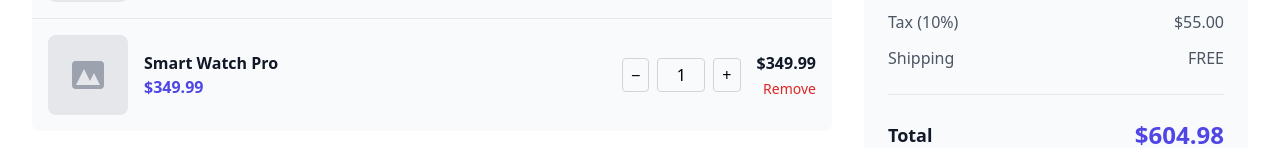
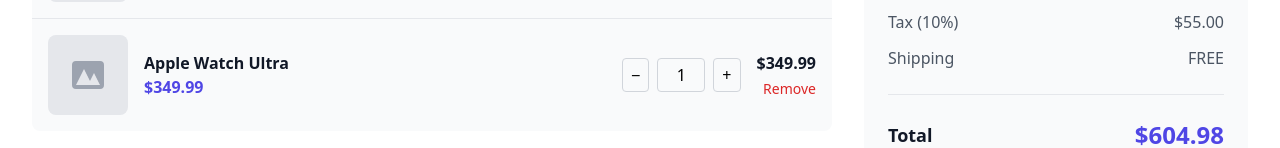
Before and after one commit to OhoBEiD/ai-demo-shop, a Next.js app: page /cart in a window 1280 px wide. Shown: the part 258-406 px from the top of the page. Built offline with nearby package versions, Linux system fonts and the light colour scheme.

Commit message:
Update src/app/cart/page.tsx

```diff
--- a/src/app/cart/page.tsx
+++ b/src/app/cart/page.tsx
@@ -15,7 +15,7 @@
 export default function CartPage() {
   const [cartItems, setCartItems] = useState<CartItem[]>([
     { id: 1, name: 'Premium Wireless Headphones', price: 199.99, quantity: 1, image: 'placeholder' },
-    { id: 2, name: 'Smart Watch Pro', price: 349.99, quantity: 1, image: 'placeholder' },
+    { id: 2, name: 'Apple Watch Ultra', price: 349.99, quantity: 1, image: 'placeholder' },
   ]);
 
   const updateQuantity = (id: number, quantity: number) => {
```
